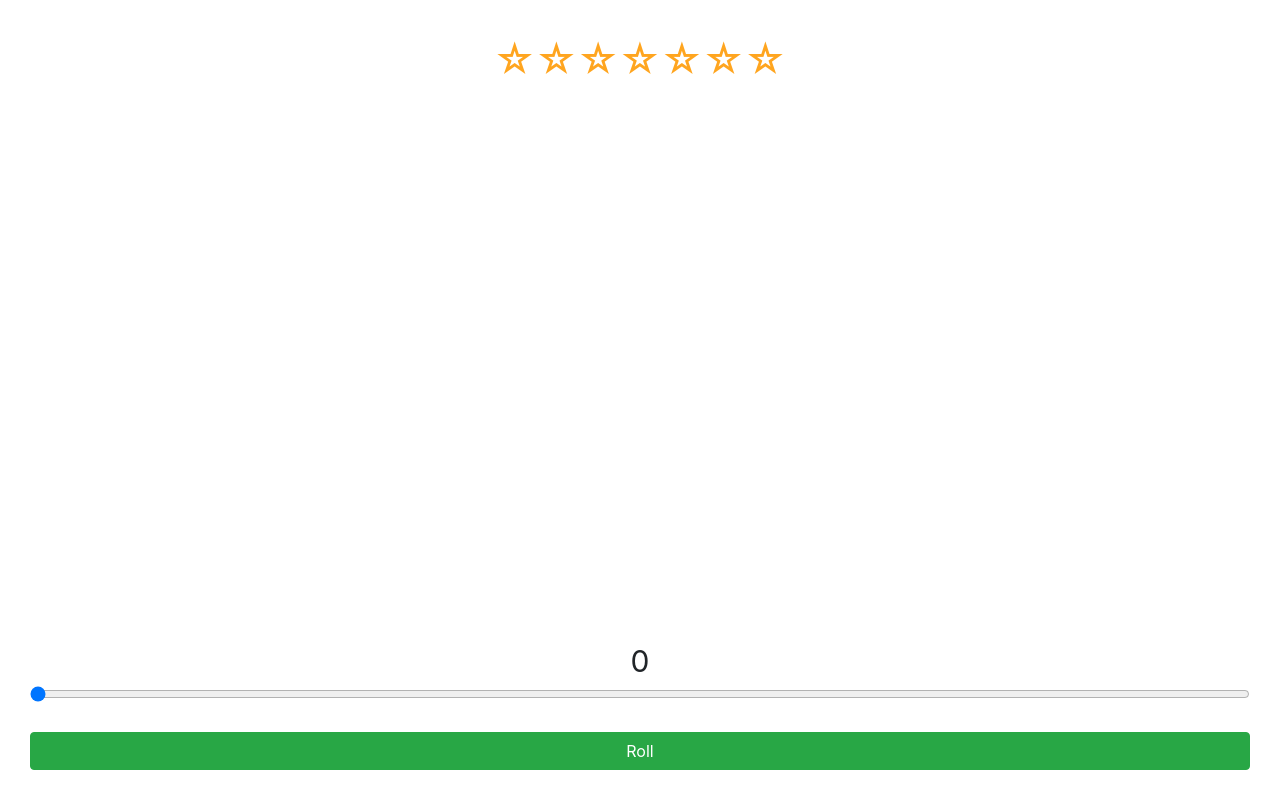
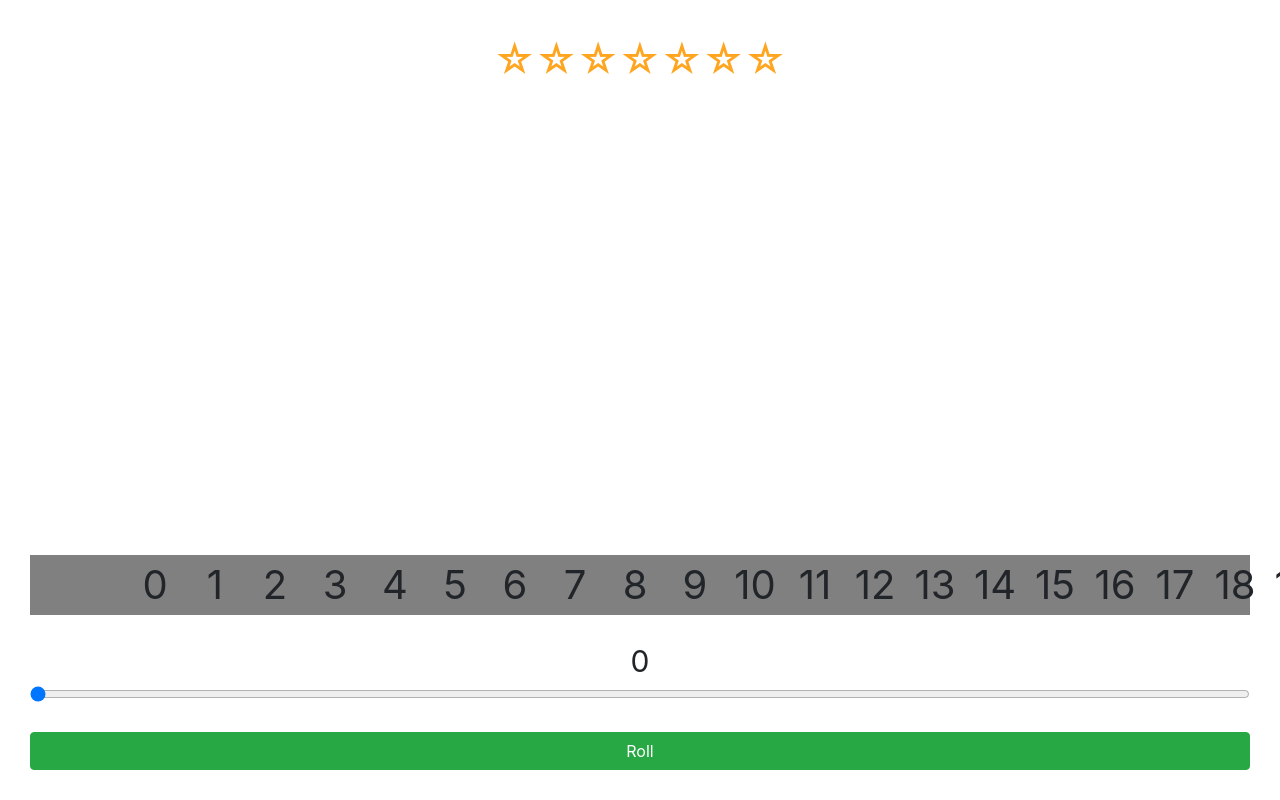
Before and after one commit to slonoed/petals, a React (Create React App) app: page / in a window 1280 px wide. Built offline with nearby package versions, Linux system fonts and the light colour scheme.

Commit message:
Better dices

```diff
--- a/public/index.html
+++ b/public/index.html
@@ -3,7 +3,7 @@
   <head>
     <meta charset="utf-8" />
     <link rel="icon" href="%PUBLIC_URL%/favicon.ico" />
-    <meta name="viewport" content="width=device-width, initial-scale=1" />
+    <meta name="viewport" content="width=device-width, initial-scale=1, maximum-scale=1.0, user-scalable=no" />
     <meta name="theme-color" content="#000000" />
     <meta
       name="description"
--- a/src/App.js
+++ b/src/App.js
@@ -6,6 +6,7 @@ import "./App.css";
 import "./dices.css";
 import Rating from "./rating";
 import Die from "./die";
+import Number from "./number";
 
 const pointsToWin = 7;
 
@@ -142,7 +143,7 @@ function App() {
 
       <div className="check-state">
         {state.checkState === "correct" ? (
-          <Alert variant="success">Correct!</Alert>
+          <Alert variant="success">Correct</Alert>
         ) : null}
         {state.checkState === "incorrect" ? (
           <Alert variant="danger">
@@ -153,6 +154,7 @@ function App() {
 
       <div>
         <br />
+        <Number />
         <br />
         <div style={{ fontSize: "30px" }}>{state.num}</div>
         <input
--- /dev/null
+++ b/src/number.css
@@ -0,0 +1,14 @@
+.number {
+  font-size: 40px;
+  background: gray;
+}
+
+.ninternal {
+  display: grid;
+  grid-template-columns: repeat(40, 50px);
+  grid-gap: 10px;
+}
+
+.num {
+  box-sizing: border-box;
+}
--- /dev/null
+++ b/src/number.js
@@ -0,0 +1,56 @@
+import { useState, useEffect, useRef } from "react";
+import "./number.css";
+
+export default function Number() {
+  const nums = [];
+  for (var i = 0, len = 40; i < len; i++) {
+    nums.push(<div className="num">{i}</div>);
+  }
+
+  const prevX = useRef(null);
+
+  const [position, setPosition] = useState(100);
+  const [moving, setMoving] = useState(false);
+
+  const onTouchStart = () => {
+    setMoving(true);
+  };
+  const onTouchEnd = () => {
+    setMoving(false);
+  };
+
+  useEffect(() => {
+    if (moving) {
+      const handler = (event) => {
+        const touch = event.touches[0];
+        if (typeof prevX.current !== "number") {
+          prevX.current = touch.clientX;
+          return;
+        }
+
+        const diff = touch.clientX - prevX.current;
+        prevX.current = touch.clientX;
+
+        setPosition((pos) => pos + diff);
+      };
+      document.addEventListener("touchmove", handler);
+      return () => {
+        prevX.current = null;
+        document.removeEventListener("touchmove", handler);
+      };
+    }
+
+    setPosition((position) => Math.round(position / 50) * 50);
+  }, [moving]);
+
+  return (
+    <div className="number" onTouchStart={onTouchStart} onTouchEnd={onTouchEnd}>
+      <div
+        style={{ transform: `translate(${position}px, 0px)` }}
+        className="ninternal"
+      >
+        {nums}
+      </div>
+    </div>
+  );
+}
```
Also changed, not shown: 1 other file (tests, documents, lock files or other folders).
